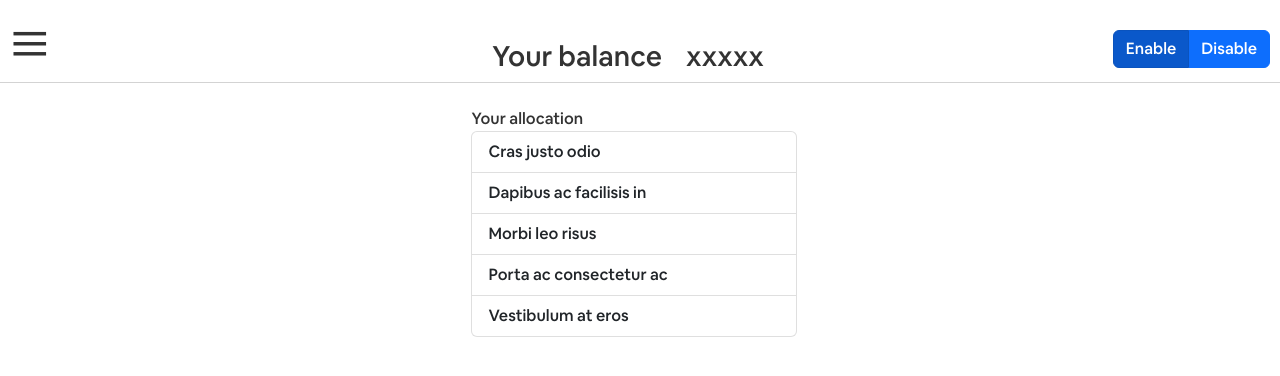
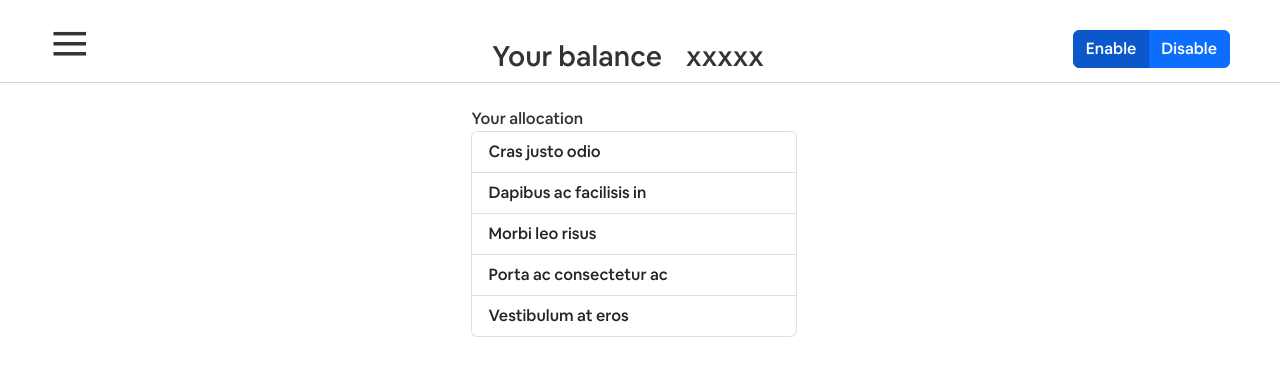
Before and after one commit to royc0003/some-awesome-sodium, a Next.js app: page /contract in a window 1280 px wide. Shown: the top 376 px of the page. Built offline with nearby package versions, Linux system fonts and the light colour scheme.

Commit message:
fix: change spacing

```diff
--- a/styles/Contract.module.scss
+++ b/styles/Contract.module.scss
@@ -29,7 +29,7 @@ Sass for contract page
   top: 0;
   right: 0;
   padding-top: 30px;
-  padding-right: 10px;
+  padding-right: 50px;
 }
 
 .toggleDrawer {
@@ -40,5 +40,5 @@ Sass for contract page
 
 .toggleFont {
   font-size: 70px;
-  padding-left: 10px;
+  padding-left: 50px;
 }
```
